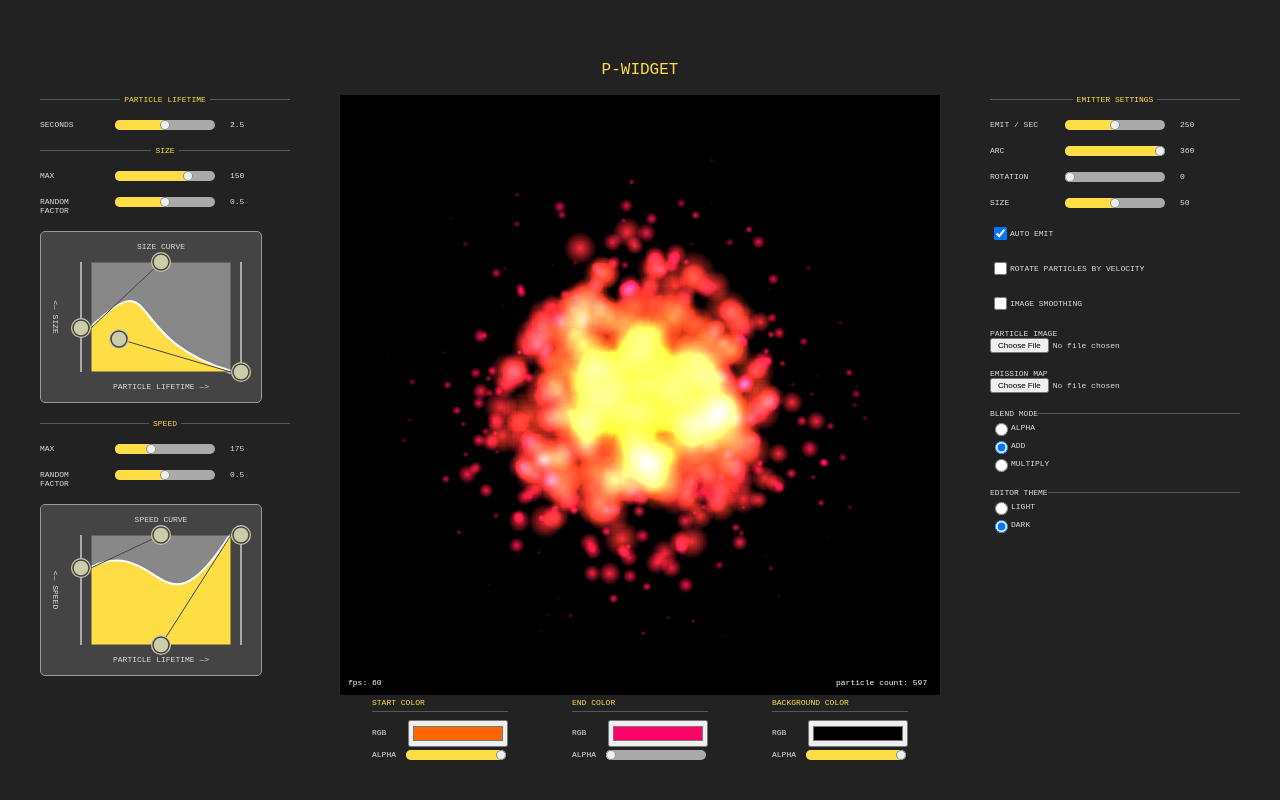
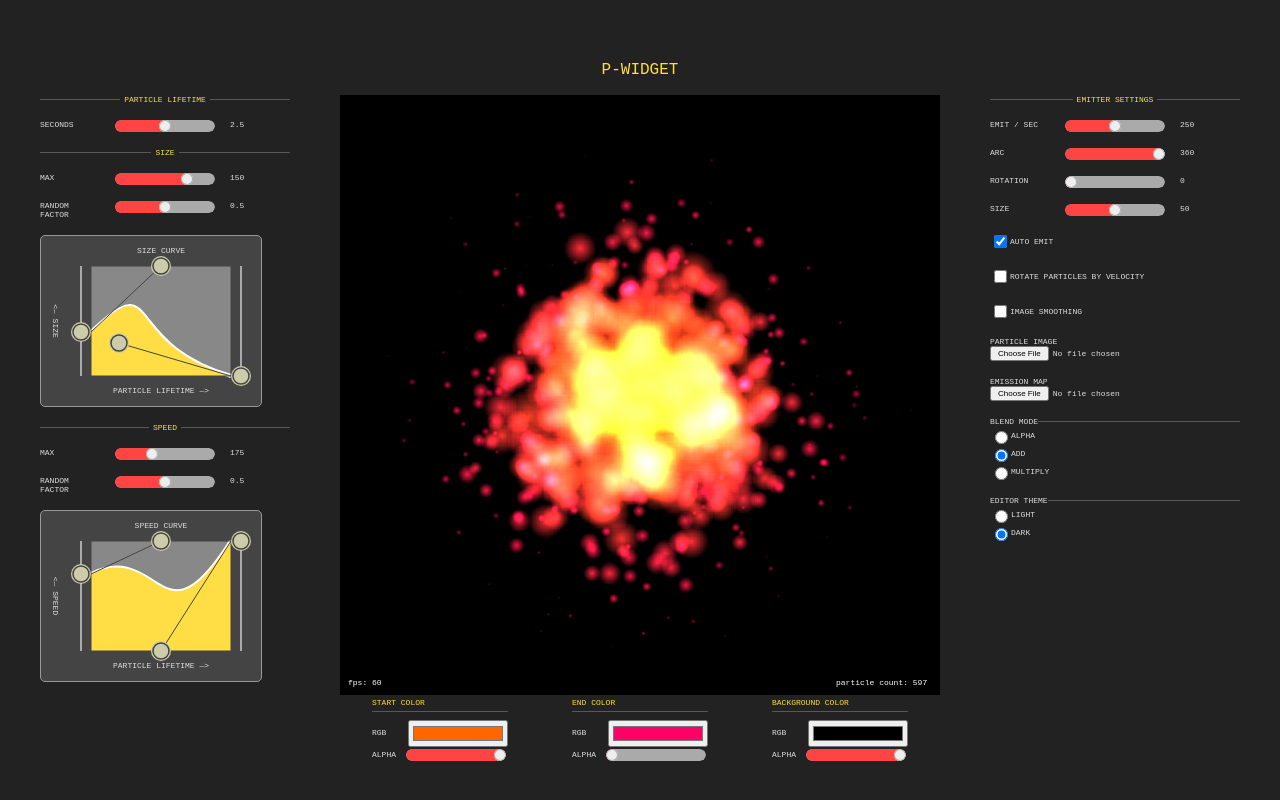
Before and after one commit to georgeolee/p-widge, a React (Create React App) app: page / in a window 1280 px wide. Shown: the top 800 px of the page. Built offline with nearby package versions, Linux system fonts and the light colour scheme.

Commit message:
initial commit

```diff
--- a/src/App.css
+++ b/src/App.css
@@ -140,66 +140,6 @@ body.dark{
   align-items: flex-start;
 }
 
-input[type="range"]{
-  -webkit-appearance: none;
-  background: transparent;
-  cursor: pointer;
-  width: 100px;
-
-  --track-height: 10px;
-  --thumb-height: 10px;
-}
-
-input[type="range"]::-webkit-slider-runnable-track{
-  background: #fd4;
-  background: #aaa;
-  height: var(--track-height);
-  border-radius: calc(var(--track-height) / 2);
-  overflow: hidden;
-}
-
-input[type="range"]::-moz-range-track{
-  background: #fd4;
-  height: var(--track-height);
-  border-radius: calc(var(--track-height) / 2);
-}
-
-input[type="range"]::-webkit-slider-thumb{
-  -webkit-appearance: none;
-  height: var(--thumb-height);
-  width: var(--thumb-height);
-  border-radius: calc(var(--thumb-height)/2);
-  /* background-color: #fd4; */
-  background-color: #f44;
-  background-color: #eee;
-  /* background-color: var(--background-color); */
-
-  margin-top: calc(var(--track-height)/2 - var(--thumb-height)/2);
-
-  box-shadow: -100px 0 0 calc(100px - 5px) var(--primary-color), inset 0 0 0 1px #888;
-  /* overflow: hidden; */
-}
-
-input[type="range"]:hover::-webkit-slider-thumb{
-  background-color: #fff;
-  box-shadow: -100px 0 0 calc(100px - 5px) #fe7, inset 0 0 0 1px #888;
-}
-
-input[type="range"]::-moz-range-thumb{
-  -webkit-appearance: none;
-  height: var(--thumb-height);
-  width: var(--thumb-height);
-  border-radius: calc(var(--thumb-height)/2);
-  background-color: #fd4;
-  border: none;
-}
-
-/* input[type="range"]::-webkit-slider-thumb{
-  -webkit-appearance: none;
-  width:200px;
-  height:200px;
-  background: #f44;
-} */
 
 input[type=range], input[type=color]{
   max-width: 100px;
--- a/src/App.js
+++ b/src/App.js
@@ -1,10 +1,10 @@
 import './App.css';
 import {sketch} from './sketch.js';
 import p5 from 'p5';
-import { Slider } from './components/Slider';
+import { Slider } from './components/Slider/Slider';
 import { Checkbox } from './components/Checkbox';
 import { Radio, RadioHeader } from './components/Radio';
-import { HR } from './components/HR';
+// import { HR } from './components/HR';
 import { GroupName } from './components/GroupName';
 import {useRef, useEffect} from 'react';
 import { mouse, particleSettings, flags, fps } from './globals';
@@ -18,7 +18,7 @@ import { GetActiveParticleCount } from './particle-system/Particle';
 *   TODO:
 *
 *
-*       - downsample image if over a certain size?
+*
 *
 *       -github images
 *       -styling and stuff  ***
--- /dev/null
+++ b/src/components/Slider/Slider.css
@@ -0,0 +1,95 @@
+input[type="range"]{
+    -webkit-appearance: none;
+    background: transparent;
+    cursor: pointer;
+    width: 100px;
+    overflow: hidden;
+
+
+    --val: 0;
+
+    --track-height: 12px;
+    --thumb-height: var(--track-height);
+
+
+    --progress-color: #f44;
+    --progress-color-hover:#f66;
+
+    --track-color: #aaa;
+    --track-color-hover: #bbb;
+
+    --thumb-color: #eee;
+
+    border-radius: calc(var(--track-height)/2);
+  }
+
+  input[type="range"]::-webkit-slider-runnable-track{
+    background: var(--track-color);
+    height: var(--track-height);
+    border-radius: calc(var(--track-height) / 2);
+    overflow: hidden;
+  }
+
+  input[type="range"]:hover::-webkit-slider-runnable-track{
+    background-color: var(--track-color-hover);
+  }
+
+  input[type="range"]::-webkit-slider-thumb{
+    -webkit-appearance: none;
+    height: var(--thumb-height);
+    width: var(--thumb-height);
+    border-radius: calc(var(--thumb-height)/2);
+    background-color: var(--thumb-color);
+    margin-top: calc(var(--track-height)/2 - var(--thumb-height)/2);
+
+    box-shadow: -100px 0 0 calc(100px - var(--thumb-height)/2) var(--progress-color), inset 0 0 0 1px var(--track-color);
+  }
+
+  input[type="range"]:hover::-webkit-slider-thumb{
+    background-color: #fff;
+    box-shadow: -100px 0 0 calc(100px - 5px) var(--progress-color-hover), inset 0 0 0 1px var(--track-color-hover);
+  }
+
+  input[type="range"]::-moz-range-track{
+    background: var(--track-color);
+    height: var(--track-height);
+    border-radius: calc(var(--track-height) / 2);
+
+
+  }
+
+  input[type="range"]:hover::-moz-range-track{
+    background-color: var(--track-color-hover);
+  }
+
+  input[type="range"]::-moz-range-progress{
+    /* background-color: var(--progress-color); */
+    height: var(--track-height);
+    border-radius: calc(var(--track-height)/2);
+  }
+
+  input[type="range"]:hover::-moz-range-progress{
+    /* background-color: var(--progress-color-hover); */
+
+    /* border-radius: calc(var(--thumb-height)/2) 0 0 calc(var(--thumb-height)/2); */
+  }
+
+  input[type="range"]::-moz-range-thumb{
+    -webkit-appearance: none;
+    --thumb-height: 10px;
+    margin-top: calc(var(--track-height/2) - var(--thumb-height)/2);
+    height: var(--thumb-height);
+    width: var(--thumb-height);
+    border-radius: calc(var(--thumb-height)/2);
+    background-color: var(--thumb-color);
+    border: none;
+    /* border: 1px solid var(--track-color); */
+    /* box-shadow: inset 0 0 0 1px var(--track-color); */
+
+    box-shadow: -100px 0 0 calc(100px - var(--thumb-height)/2) var(--progress-color), inset 0 0 0 1px var(--track-color);
+  }
+
+  input[type="range"]:hover::-moz-range-thumb{
+    border: none;
+    box-shadow: -100px 0 0 calc(100px - 5px) var(--progress-color-hover), inset 0 0 0 1px var(--track-color-hover);
+  }
--- a/src/components/Slider.js
+++ b/src/components/Slider/Slider.js
@@ -1,4 +1,5 @@
 import {useEffect, useRef} from 'react';
+import './Slider.css';
 
 export function Slider(props){
     const valueRef = useRef();
@@ -15,12 +16,12 @@ export function Slider(props){
     } = props;
 
     const onChange = (e) => {
-        valueRef.current.innerHTML = e.target.value;
+        valueRef.current.textContent = e.target.value;
         func?.(Number(e.target.value));
     }
 
     useEffect(()=>{
-        valueRef.current.innerHTML = inputRef.current.value;
+        valueRef.current.textContent = inputRef.current.value;
         if(init) func?.(Number(inputRef.current.value));
     });
 
```
